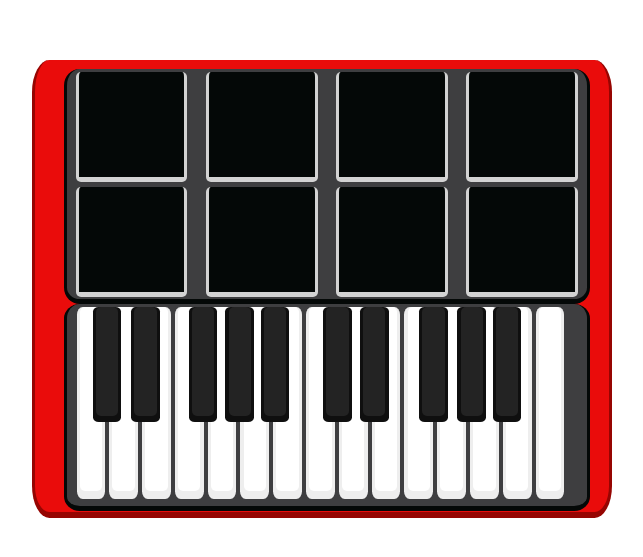
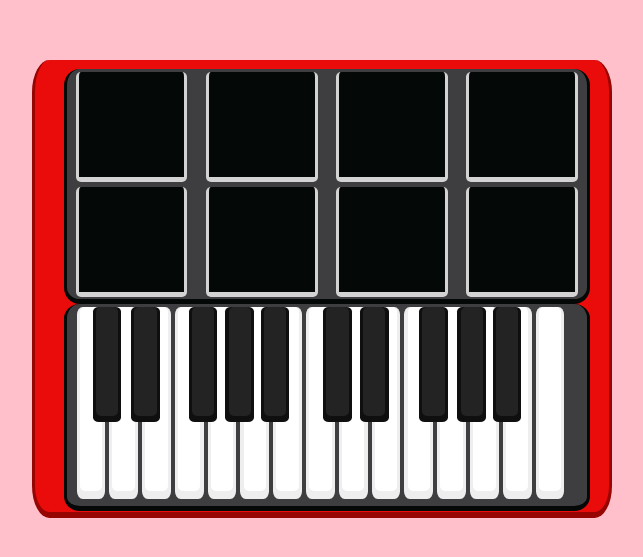
Before and after one commit to Kirszu/Synthesizer-JavaScript, a website: page app/index.html in a window 1280 px wide. Shown: the part 119-676 px from the top of the page, without its empty margins (326-969 px from the left). Drawn offline with nearby package versions, Linux system fonts and the light colour scheme; files that its build step writes are made by us from their sources.

Commit message:
Changed background

```diff
--- a/app/styles/main.scss
+++ b/app/styles/main.scss
@@ -8,6 +8,7 @@ body {
   display: flex;
   justify-content: center;
   align-items: center;
+  background: pink;
 }
 
 .controller {
```
